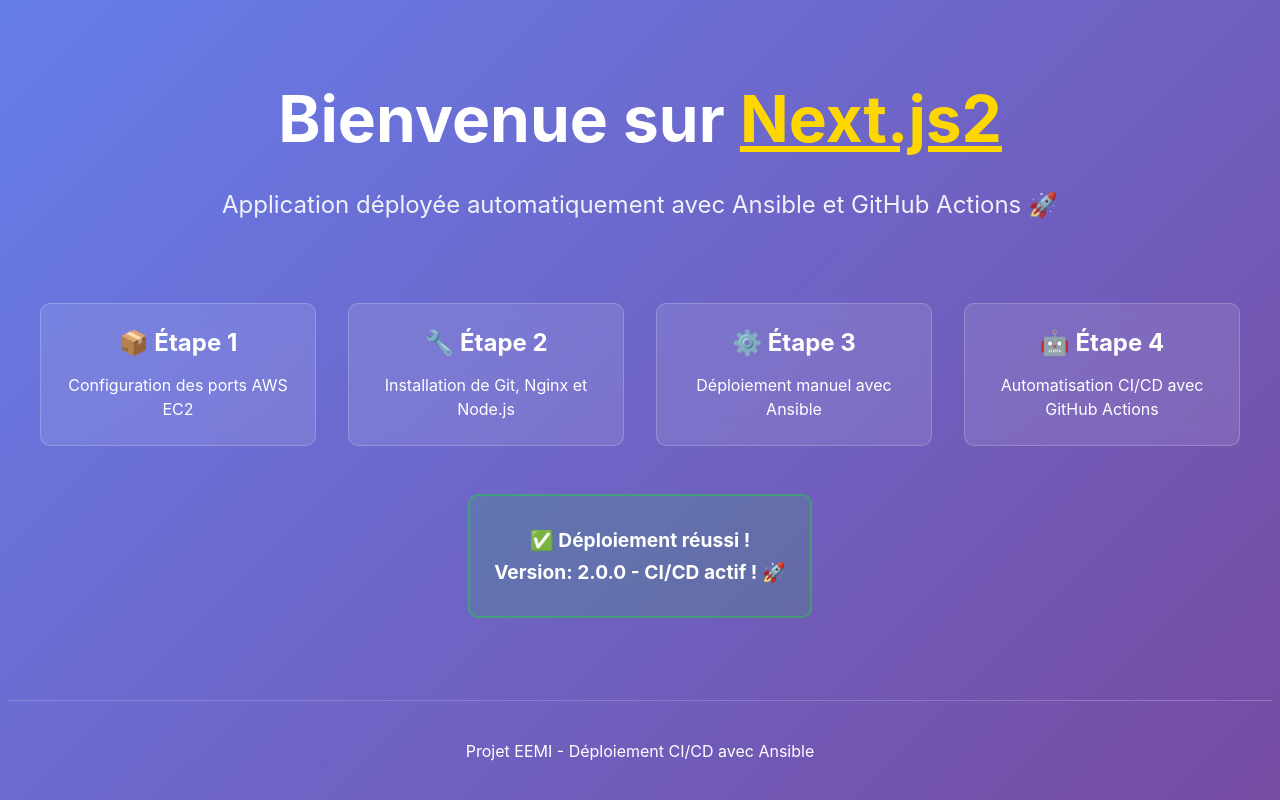
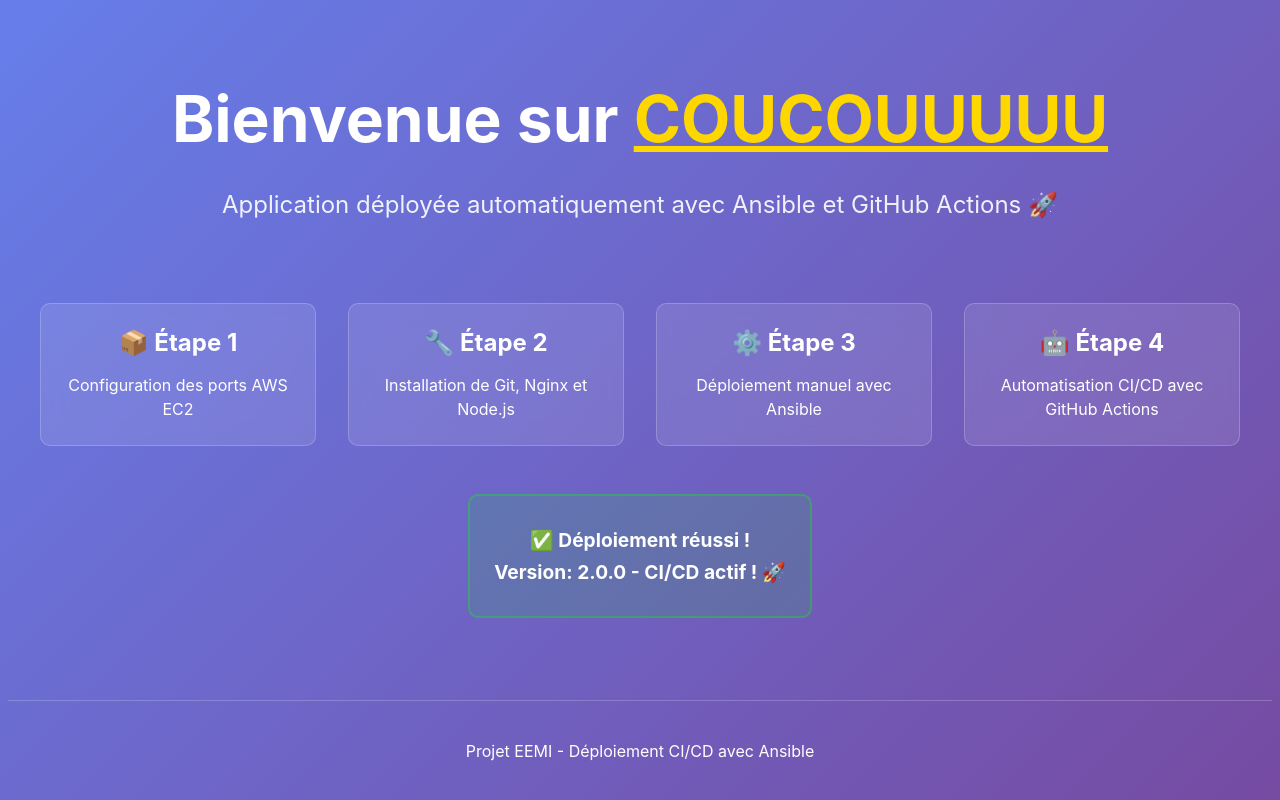
Before and after one commit to Quentin693/AnsibleTest, a Next.js app: page / in a window 1280 px wide. Built offline with nearby package versions, Linux system fonts and the light colour scheme.

Commit message:
Test du CI/CD automatique - Version 2.0

```diff
--- a/pages/index.js
+++ b/pages/index.js
@@ -12,7 +12,7 @@
 
       <main className={styles.main}>
         <h1 className={styles.title}>
-          Bienvenue sur <span className={styles.highlight}>Next.js2</span>
+          Bienvenue sur <span className={styles.highlight}>COUCOUUUUU</span>
         </h1>
 
         <p className={styles.description}>
```
